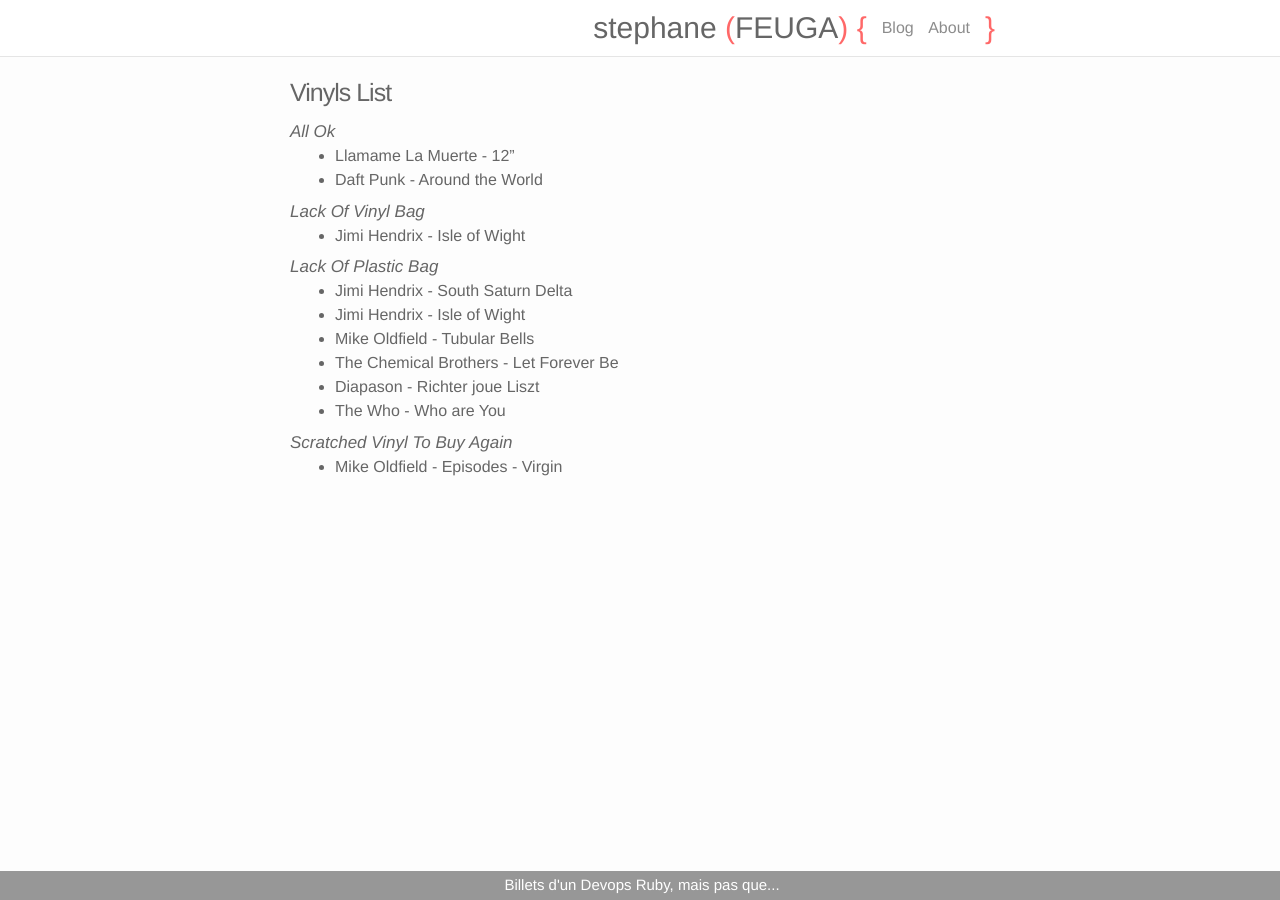
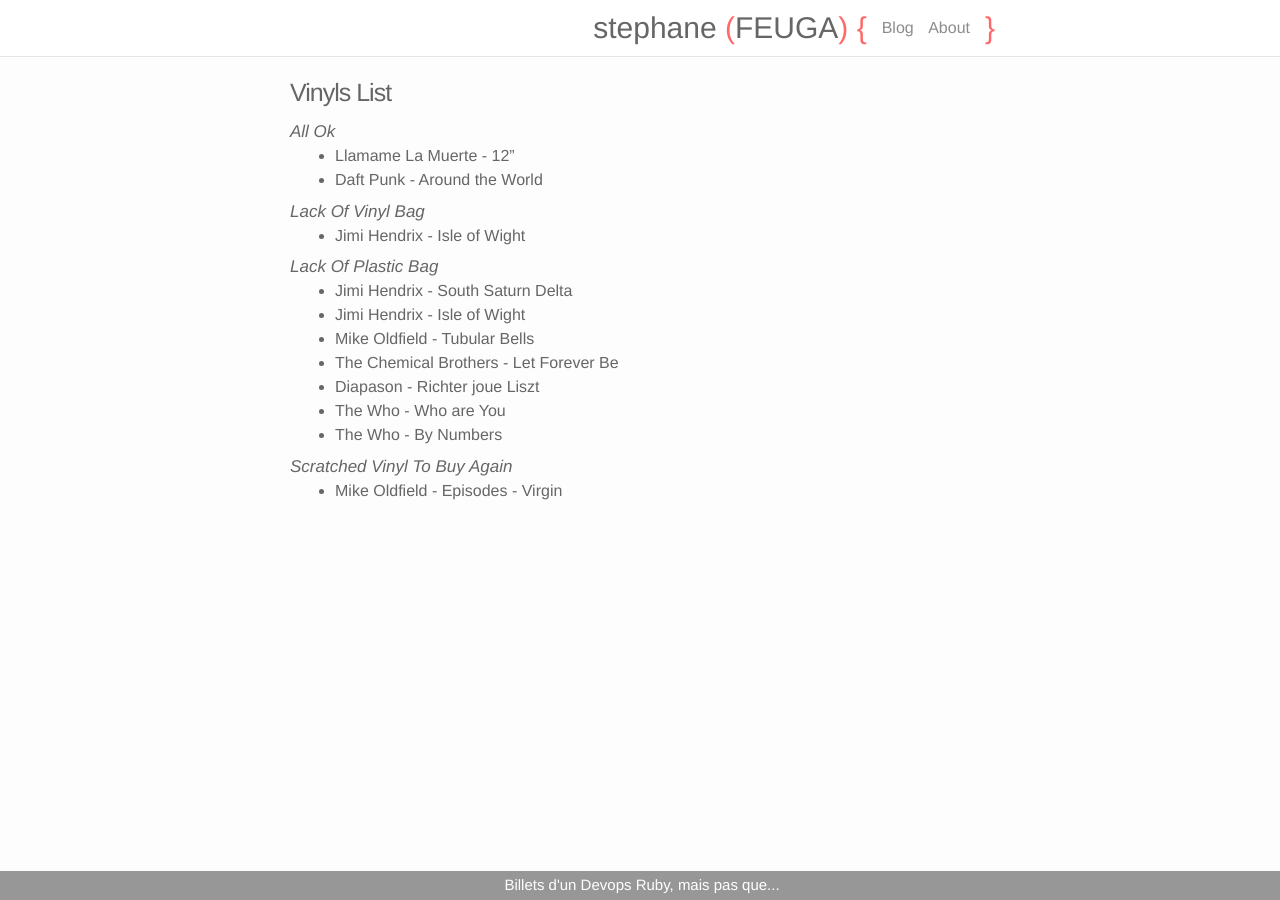
Before and after one commit to sfeuga/blog, a Jekyll site: the page built from _list/vinyl.md, in a window 1280 px wide. Built offline with Jekyll 4.4.1, drawn with Linux system fonts in a browser that asks for light colours; nearby versions of some CDN libraries.

Commit message:
Update vinyl.md

```diff
--- a/_list/vinyl.md
+++ b/_list/vinyl.md
@@ -19,6 +19,7 @@
 * The Chemical Brothers - Let Forever Be
 * Diapason - Richter joue Liszt
 * The Who - Who are You
+* The Who - By Numbers
 
 ### Scratched Vinyl to Buy again
 * Mike Oldfield - Episodes - Virgin
```
